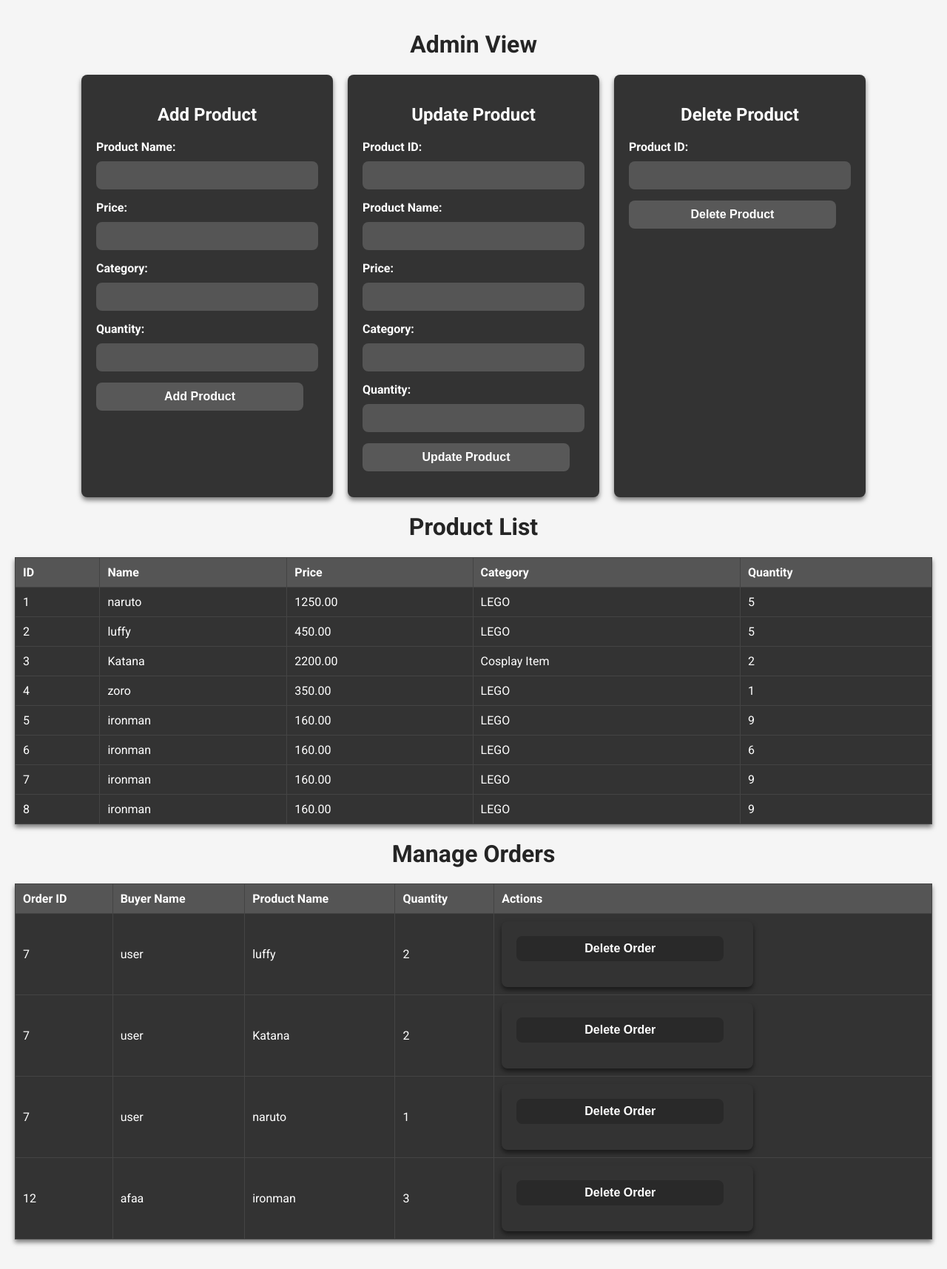
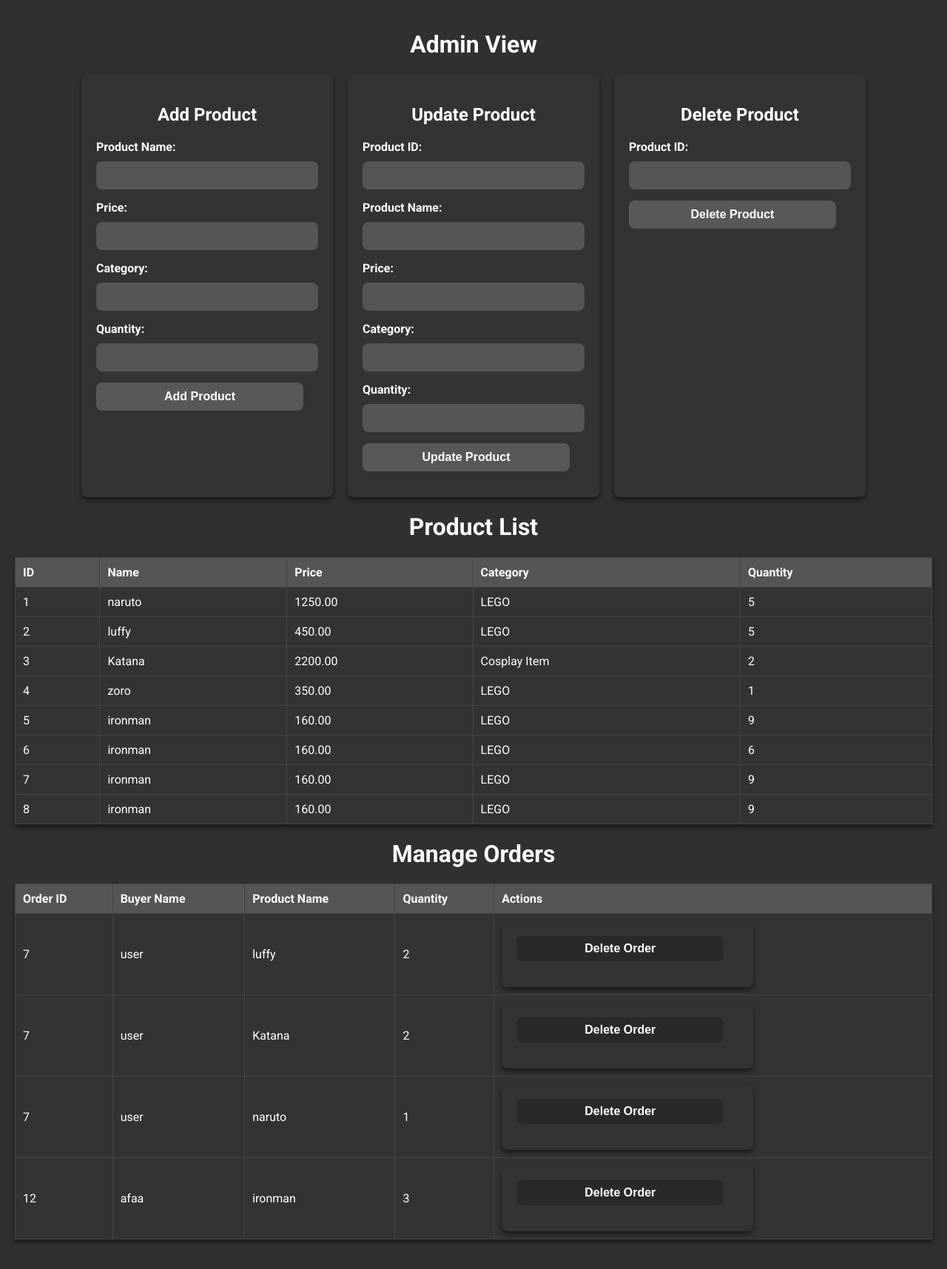
Before and after one commit to Noblesse013/CSE370-blocks_project-dbms, a PHP site: page /product.php in a window 1280 px wide. Shown: the whole page at 74% size. Run offline with PHP 8.4, Linux system fonts and the light colour scheme; the visitor is signed in with stand-in values (Sample User, id 1); data comes from the database, SQL or seed files in the repository.

Commit message:
changed the admin_style.css to admin_styles.css

```diff
--- a/css/admin_style.css
+++ b/css/admin_styles.css
@@ -1,14 +1,14 @@
 /* General Styles */
 body {
     font-family: 'Roboto', sans-serif;
-    background-color: #f5f5f5;
+    background-color: #303030;
     color: #ffffff;
     margin: 0;
     padding: 20px;
 }
 
 h1 {
-    color: #252525;
+    color: #ffffff;
     text-align: center;
 }
 
--- a/product.php
+++ b/product.php
@@ -69,7 +69,7 @@ if ($_SERVER["REQUEST_METHOD"] == "POST") {
     <meta name="viewport" content="width=device-width, initial-scale=1.0">
     <title>Admin view</title>
     <link href="https://fonts.googleapis.com/css2?family=Roboto:wght@400;700&display=swap" rel="stylesheet">
-    <link rel="stylesheet" href="css/admin_style.css">
+    <link rel="stylesheet" href="css/admin_styles.css">
 </head>
 <body>
     <h1>Admin View</h1>
```
